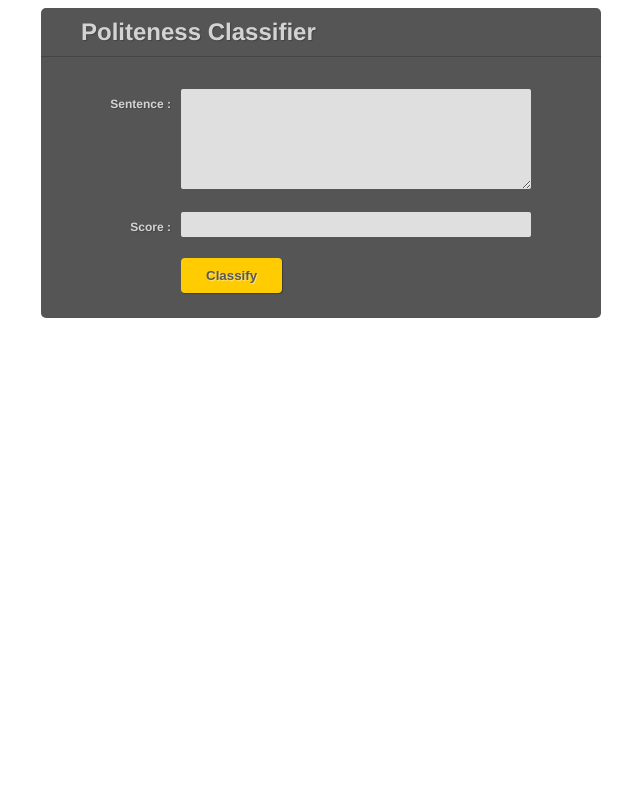
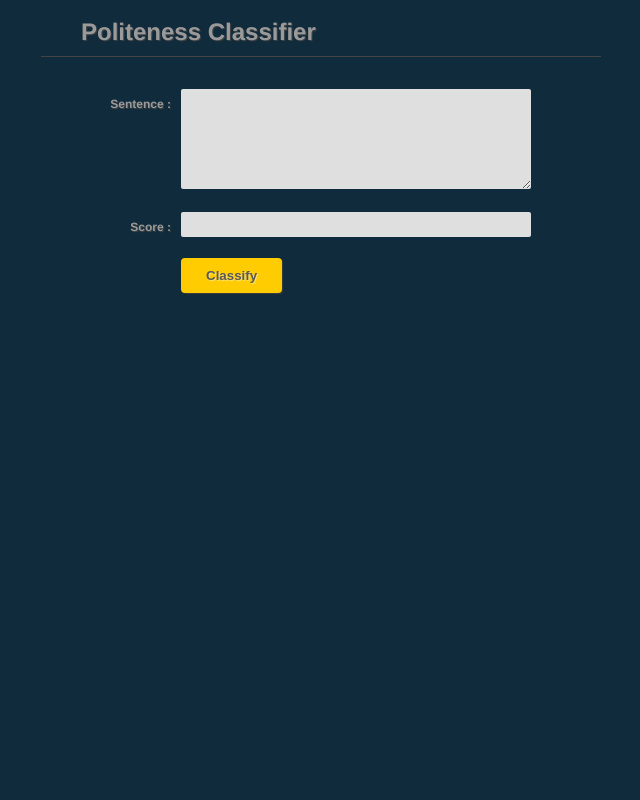
Before and after one commit to MirajMahmood/website-politeness, a Flask app: page / in a window 1280 px wide. Shown: the whole page, without its empty margins (319-959 px from the left). Run offline with Flask 2, Linux system fonts and the light colour scheme.

Commit message:
updated css

```diff
--- a/static/style.css
+++ b/static/style.css
@@ -1,12 +1,14 @@
-/* #### Dark Matter #### */
+html, body{
+	background-color: #102b3c;
+}
 .polite_form {
     margin-left: auto;
     margin-right: auto;
     max-width: 500px;
-    background: #555;
+    background: #102b3c;
     padding: 20px 30px 20px 30px;
     font: 12px "Helvetica Neue", Helvetica, Arial, sans-serif;
-    color: #D3D3D3;
+    color: #9a9a9a;
     text-shadow: 1px 1px 1px #444;
     border: none;
     border-radius: 5px;
```
